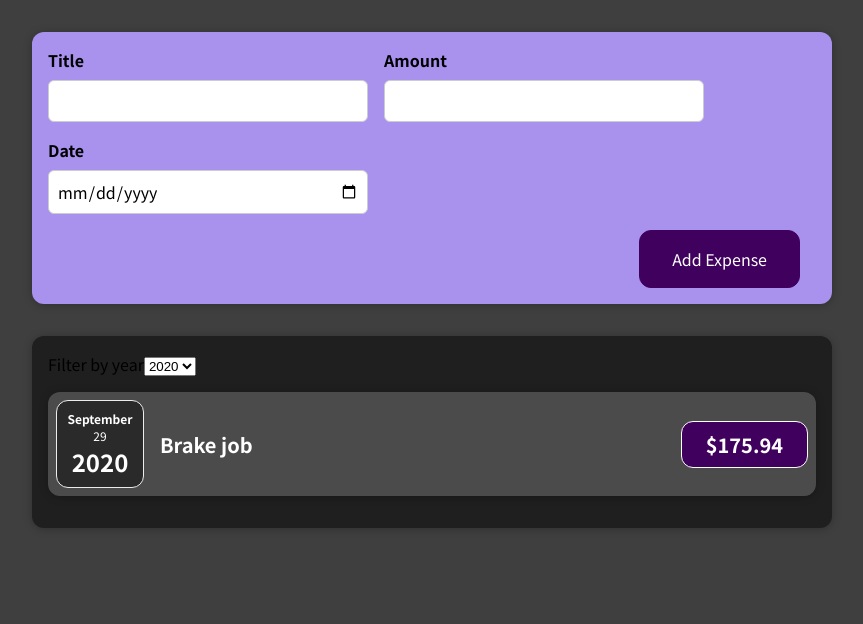
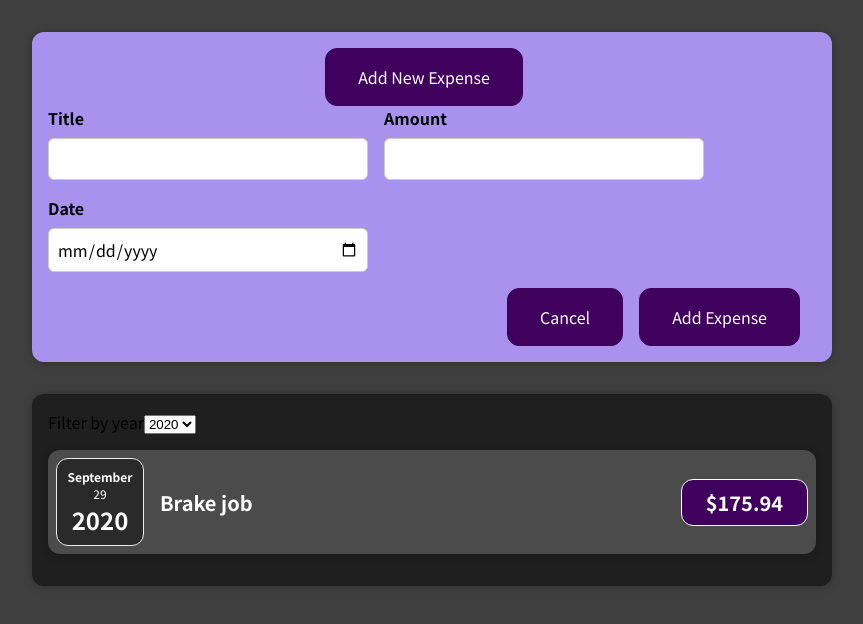
Before and after one commit to warrenrobert127/react-guide, a React (Create React App) app: page / in a window 1280 px wide. Shown: the top 624 px of the page, without its empty margins (208-1071 px from the left). Built offline with nearby package versions, Linux system fonts and the light colour scheme.

Commit message:
add conditional form button

```diff
--- a/src/components/Expenses/ExpenseItem.js
+++ b/src/components/Expenses/ExpenseItem.js
@@ -8,14 +8,15 @@ function ExpenseItem(props) {
   //function clickHandler() {}
 
   return (
+    <li>
       <Card className="expense-item">
         <ExpenseDate date={props.date} />
         <div className="expense-item__description">
           <h2>{props.title}</h2>
           <div className="expense-item__price">${props.amount}</div>
         </div>
-
       </Card>
+    </li>
   );
 }
 export default ExpenseItem;
--- a/src/components/Expenses/Expenses.js
+++ b/src/components/Expenses/Expenses.js
@@ -1,9 +1,11 @@
 import React, { useState } from "react";
 
-import ExpenseItem from "./ExpenseItem";
+
 import Card from "../UI/Card";
 import ExpensesFilter from "./ExpensesFilter";
+import ExpensesList from "./ExpensesList";
 import "./Expenses.css";
+
 
 const Expenses = (props) => {
   const [filteredYear, setFilteredYear] = useState("2020");
@@ -15,19 +17,7 @@ const Expenses = (props) => {
     return expense.date.getFullYear().toString() === filteredYear;
   });
 
-  let expensesContent = <p>no expenses found.</p>
 
-  if (filteredExpenses.length > 0 ) {
-    expensesContent = filteredExpenses.map((expense) => (
-      <ExpenseItem
-            key={expense.id}
-            title={expense.title}
-            amount={expense.amount}
-            date={expense.date}
-          />
-    ))
-
-  }
   return (
     <div>
       <Card className="expenses">
@@ -35,7 +25,7 @@ const Expenses = (props) => {
           selected={filteredYear}
           onChangeFilter={filterChangeHandler}
         />
-        {expensesContent}
+        <ExpensesList items={filteredExpenses} />
       </Card>
     </div>
   );
--- /dev/null
+++ b/src/components/Expenses/ExpensesList.css
@@ -0,0 +1,9 @@
+.expenses-list {
+  list-style: none;
+  padding: 0;
+}
+
+.expenses-list__fallback {
+  color: white;
+  text-align: center;
+}
--- /dev/null
+++ b/src/components/Expenses/ExpensesList.js
@@ -0,0 +1,29 @@
+import React from "react";
+
+import ExpenseItem from "./ExpenseItem";
+import './ExpensesList.css';
+
+const ExpensesList = props => {
+
+
+    if (props.items.length === 0) {
+       return <h2 className='expenses-list__fallback'> found no expenses.</h2>;
+    }
+
+    return (
+    <ul className='expenses-list'>
+        {props.items.map((expense) => (
+        <ExpenseItem
+          key={expense.id}
+          title={expense.title}
+          amount={expense.amount}
+          date={expense.date}
+        />
+      ))}
+
+    </ul>
+    )};
+
+
+
+export default ExpensesList;
--- a/src/components/NewExpense/ExpenseForm.js
+++ b/src/components/NewExpense/ExpenseForm.js
@@ -88,6 +88,7 @@ const ExpenseForm = (props) => {
         </div>
       </div>
       <div className="new-expense__actions">
+        <button type="button" onClick={props.onCancel}>Cancel</button>
         <button type="submit">Add Expense</button>
       </div>
     </form>
--- a/src/components/NewExpense/NewExpense.js
+++ b/src/components/NewExpense/NewExpense.js
@@ -1,25 +1,41 @@
-import React from "react";
+import React, { useState } from "react";
 
-import ExpenseForm from './ExpenseForm';
-import './NewExpense.css';
+import ExpenseForm from "./ExpenseForm";
+import "./NewExpense.css";
 
 const NewExpense = (props) => {
+  const [isEditing, setIsEditing] = useState(false);
 
   const saveExpenseDataHandler = (enteredExpenseData) => {
     const expenseData = {
       ...enteredExpenseData,
-         id: Math.random().toString()
+      id: Math.random().toString(),
     };
     props.onAddExpense(expenseData);
+    setIsEditing(false);
+  };
+
+  const startEditingHandler = () => {
+    setIsEditing(true);
+  };
+
+  const stopEditingHandler = () => {
+    setIsEditing(false);
   };
 
   return (
     <div className="new-expense">
-     <ExpenseForm onSaveExpenseData={saveExpenseDataHandler} />
-     <form></form>
+      {!isEditing && (
+        <button onClick={startEditingHandler}>Add New Expense</button>
+      )}
+      {!isEditing && (
+        <ExpenseForm
+          onSaveExpenseData={saveExpenseDataHandler}
+          onCancel={stopEditingHandler}
+        />
+      )}
     </div>
   );
-
 };
 
 export default NewExpense;
```
Lines whose indentation alone changed are shown as unchanged.
